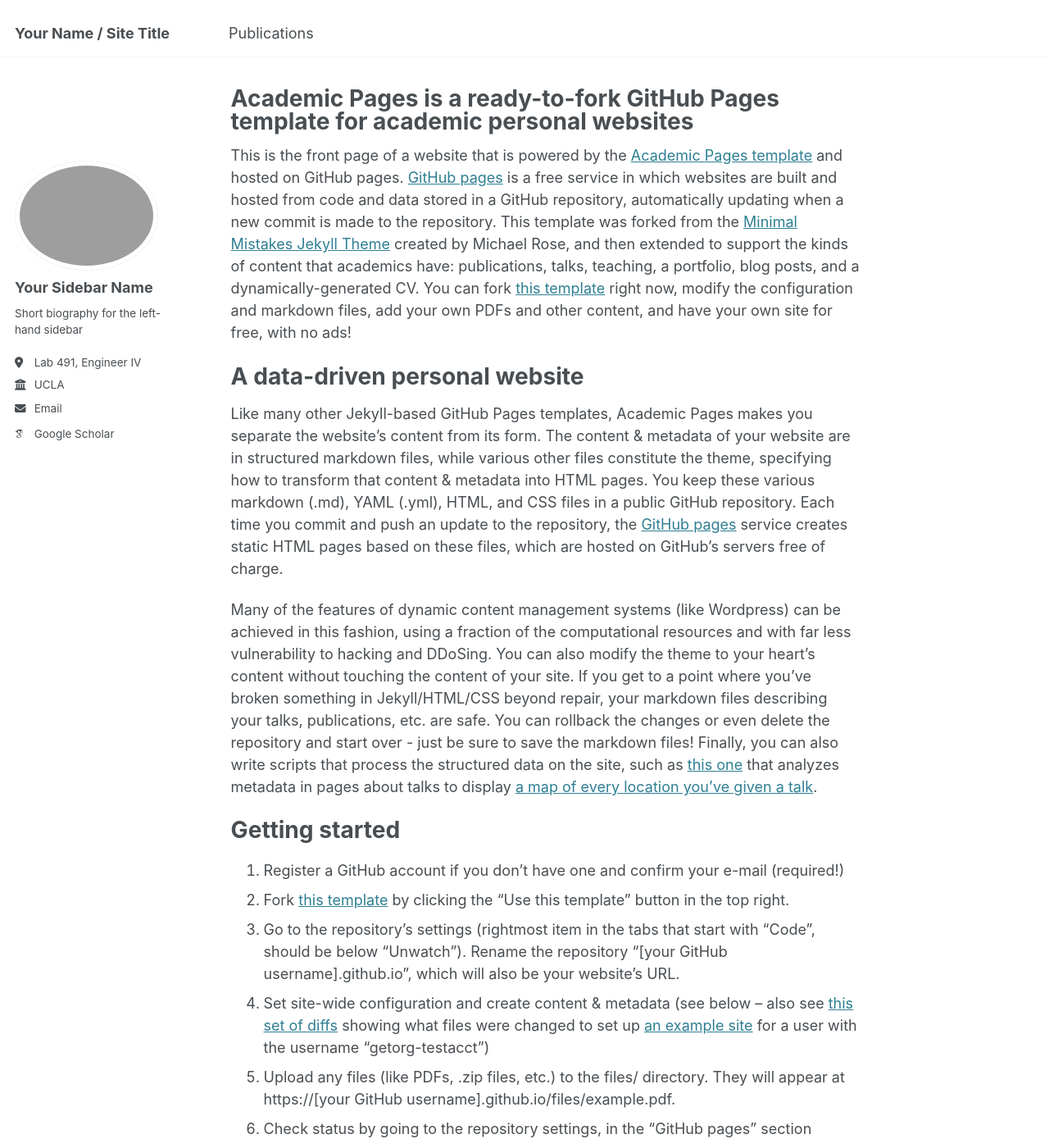
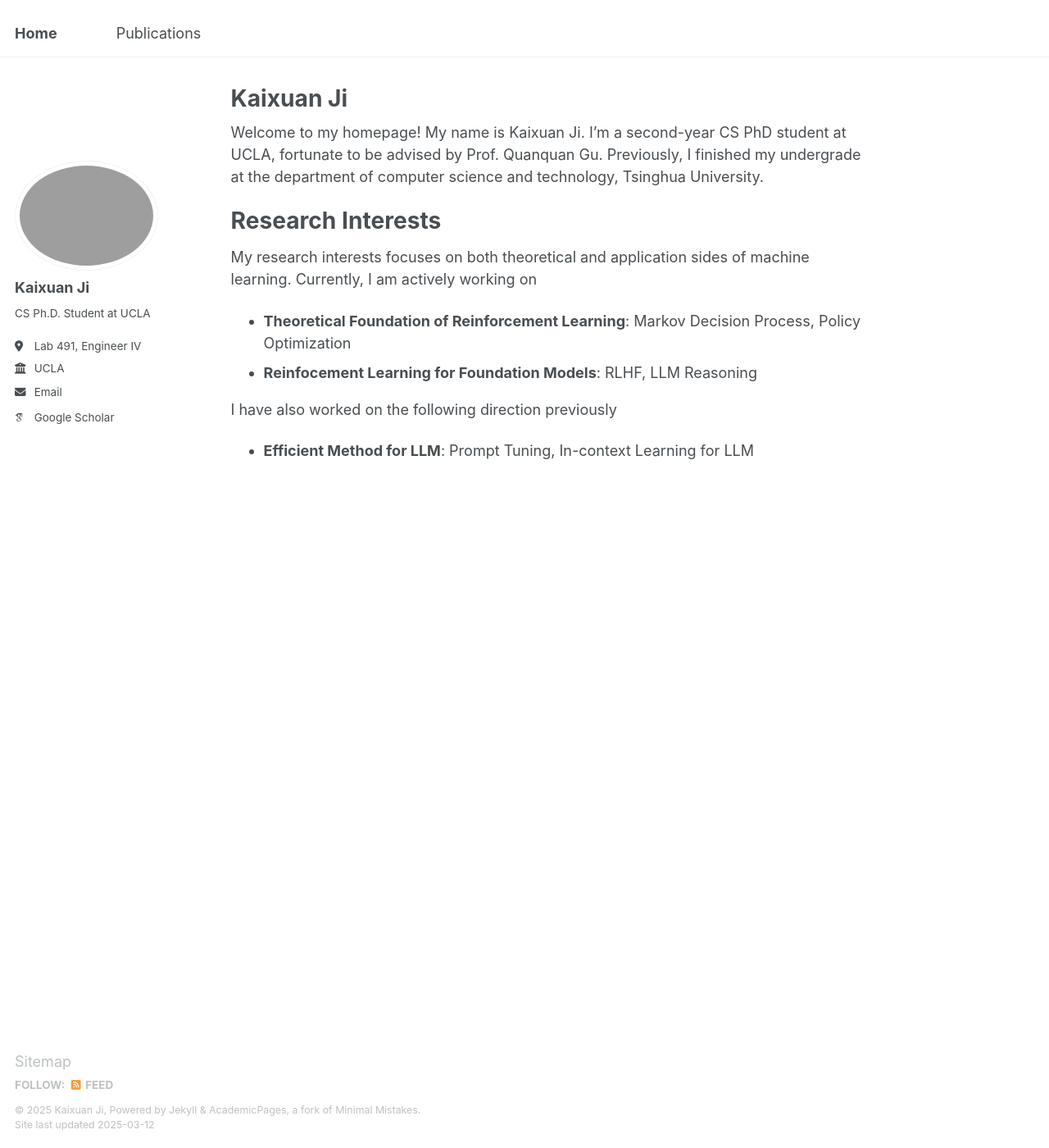
Before and after one commit to jkx19/jkx19.github.io, a Jekyll site: the page built from _pages/about.md, in a window 1280 px wide and 1400 px high. Shown: the whole window at 82% size. Built offline with Jekyll 4.4.1, drawn with Linux system fonts in a browser that asks for light colours; some web fonts are replaced; some of the changed text lies outside the part shown.

Commit message:
Add research interest in about page

```diff
--- a/_config.yml
+++ b/_config.yml
@@ -9,9 +9,9 @@
 # Basic Site Settings
 locale                   : "en-US"
 site_theme               : "default"
-title                    : "Your Name / Site Title"
+title                    : "Home"
 title_separator          : "-"
-name                     : &name "Your Name"
+name                     : &name "Kaixuan Ji"
 description              : &description "personal description"
 url                      : https://jkx19.github.io # the base hostname & protocol for your site e.g. "https://[your GitHub username].github.io"
 baseurl                  : "" # the subpath of your site, e.g. "/blog"
@@ -23,9 +23,9 @@ repository               : "jkx19/jkx19.github.io"
 author:
   # Biographic information
   avatar           : "profile.png"
-  name             : "Your Sidebar Name"
+  name             : "Kaixuan Ji"
   pronouns         : # example: "she/her"
-  bio              : "Short biography for the left-hand sidebar"
+  bio              : "CS Ph.D. Student at UCLA"
   location         : "Lab 491, Engineer IV"
   employer         : "UCLA"
   uri              : # URL
--- a/_pages/about.md
+++ b/_pages/about.md
@@ -1,21 +1,25 @@
 ---
 permalink: /
-title: "Academic Pages is a ready-to-fork GitHub Pages template for academic personal websites"
+title: "Kaixuan Ji"
 author_profile: true
 redirect_from:
   - /about/
   - /about.html
 ---
 
-This is the front page of a website that is powered by the [Academic Pages template](https://github.com/academicpages/academicpages.github.io) and hosted on GitHub pages. [GitHub pages](https://pages.github.com) is a free service in which websites are built and hosted from code and data stored in a GitHub repository, automatically updating when a new commit is made to the repository. This template was forked from the [Minimal Mistakes Jekyll Theme](https://mmistakes.github.io/minimal-mistakes/) created by Michael Rose, and then extended to support the kinds of content that academics have: publications, talks, teaching, a portfolio, blog posts, and a dynamically-generated CV. You can fork [this template](https://github.com/academicpages/academicpages.github.io) right now, modify the configuration and markdown files, add your own PDFs and other content, and have your own site for free, with no ads!
+<!-- This is the front page of a website that is powered by the [Academic Pages template](https://github.com/academicpages/academicpages.github.io) and hosted on GitHub pages. [GitHub pages](https://pages.github.com) is a free service in which websites are built and hosted from code and data stored in a GitHub repository, automatically updating when a new commit is made to the repository. This template was forked from the [Minimal Mistakes Jekyll Theme](https://mmistakes.github.io/minimal-mistakes/) created by Michael Rose, and then extended to support the kinds of content that academics have: publications, talks, teaching, a portfolio, blog posts, and a dynamically-generated CV. You can fork [this template](https://github.com/academicpages/academicpages.github.io) right now, modify the configuration and markdown files, add your own PDFs and other content, and have your own site for free, with no ads! -->
+Welcome to my homepage! My name is Kaixuan Ji. I’m a second-year CS PhD student at UCLA, fortunate to be advised by Prof. Quanquan Gu. Previously, I finished my undergrade at the department of computer science and technology, Tsinghua University.
 
-A data-driven personal website
+Research Interests
 ======
-Like many other Jekyll-based GitHub Pages templates, Academic Pages makes you separate the website's content from its form. The content & metadata of your website are in structured markdown files, while various other files constitute the theme, specifying how to transform that content & metadata into HTML pages. You keep these various markdown (.md), YAML (.yml), HTML, and CSS files in a public GitHub repository. Each time you commit and push an update to the repository, the [GitHub pages](https://pages.github.com/) service creates static HTML pages based on these files, which are hosted on GitHub's servers free of charge.
+My research interests focuses on both theoretical and application sides of machine learning. Currently, I am actively working on
+- **Theoretical Foundation of Reinforcement Learning**: Markov Decision Process, Policy Optimization
+- **Reinfocement Learning for Foundation Models**: RLHF, LLM Reasoning
 
-Many of the features of dynamic content management systems (like Wordpress) can be achieved in this fashion, using a fraction of the computational resources and with far less vulnerability to hacking and DDoSing. You can also modify the theme to your heart's content without touching the content of your site. If you get to a point where you've broken something in Jekyll/HTML/CSS beyond repair, your markdown files describing your talks, publications, etc. are safe. You can rollback the changes or even delete the repository and start over - just be sure to save the markdown files! Finally, you can also write scripts that process the structured data on the site, such as [this one](https://github.com/academicpages/academicpages.github.io/blob/master/talkmap.ipynb) that analyzes metadata in pages about talks to display [a map of every location you've given a talk](https://academicpages.github.io/talkmap.html).
+I have also worked on the following direction previously
+- **Efficient Method for LLM**: Prompt Tuning, In-context Learning for LLM
 
-Getting started
+<!-- Getting started
 ======
 1. Register a GitHub account if you don't have one and confirm your e-mail (required!)
 1. Fork [this template](https://github.com/academicpages/academicpages.github.io) by clicking the "Use this template" button in the top right.
@@ -46,4 +50,4 @@ Example: editing a markdown file for a talk
 
 For more info
 ------
-More info about configuring Academic Pages can be found in [the guide](https://academicpages.github.io/markdown/), the [growing wiki](https://github.com/academicpages/academicpages.github.io/wiki), and you can always [ask a question on GitHub](https://github.com/academicpages/academicpages.github.io/discussions). The [guides for the Minimal Mistakes theme](https://mmistakes.github.io/minimal-mistakes/docs/configuration/) (which this theme was forked from) might also be helpful.
+More info about configuring Academic Pages can be found in [the guide](https://academicpages.github.io/markdown/), the [growing wiki](https://github.com/academicpages/academicpages.github.io/wiki), and you can always [ask a question on GitHub](https://github.com/academicpages/academicpages.github.io/discussions). The [guides for the Minimal Mistakes theme](https://mmistakes.github.io/minimal-mistakes/docs/configuration/) (which this theme was forked from) might also be helpful. -->
```
Also changed, not shown: 1 other file.
